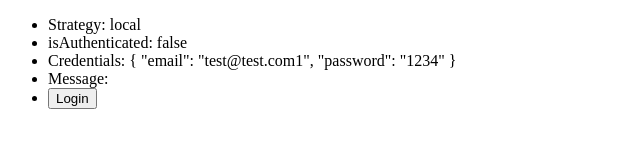
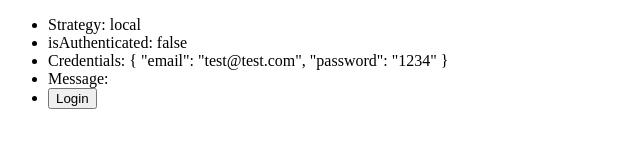
Before and after one commit to metamn/use-auth, a React (Create React App) app: page / in a window 1280 px wide. Shown: the top 160 px of the page, without its empty margins (0-640 px from the left). Built offline with nearby package versions, Linux system fonts and the light colour scheme.

Commit message:
Cleaning up the console:

```diff
--- a/src/components/Log/Log.js
+++ b/src/components/Log/Log.js
@@ -1,16 +1,6 @@
 import React from "react";
 
 import { useAuth } from "./../../hooks";
-
-const credentialsLocalOk = {
-  email: "test@test.com",
-  password: "1234"
-};
-
-const credentialsLocalErr = {
-  email: "test@test.com1",
-  password: "1234"
-};
 
 /**
  * Displays the auth object
@@ -18,7 +8,10 @@ const credentialsLocalErr = {
 const Log = props => {
   const { isAuthenticated, login, logout, strategy, message } = useAuth();
 
-  const credentials = credentialsLocalErr;
+  const credentials = {
+    email: "test@test.com",
+    password: "1234"
+  };
 
   const button = isAuthenticated ? (
     <button onClick={() => logout()}>Logout</button>
--- a/src/hooks/useAuth/strategies/useAuthStrategyLocal/useAuthStrategyLocal.js
+++ b/src/hooks/useAuth/strategies/useAuthStrategyLocal/useAuthStrategyLocal.js
@@ -3,7 +3,7 @@
  *
  * @see useAuthStrategyLocal.md for details
  */
-import React, { useState, useEffect } from "react";
+import { useState } from "react";
 import PropTypes from "prop-types";
 
 /**
@@ -48,7 +48,7 @@ const defaultProps = {
     email: "test@test.com",
     password: "1234"
   },
-  login: ({}) => {
+  login: () => {
     return console.log("Local auth login");
   },
   logout: () => {
@@ -108,4 +108,9 @@ const useAuthStrategyLocal = () => {
   };
 };
 
+/**
+ * Just to remove the console warning ...
+ */
+useAuthStrategyLocal.props = propTypes;
+
 export { useAuthStrategyLocal };
--- a/src/hooks/useAuth/useAuth.js
+++ b/src/hooks/useAuth/useAuth.js
@@ -69,12 +69,16 @@ const useAuthProvider = strategy => {
   switch (strategy) {
     case "local":
       return local;
-      break;
     case "none":
     default:
       return defaultProps;
   }
 };
+
+/**
+ * Just to remove the console warning ...
+ */
+useAuthProvider.props = propTypes;
 
 /**
  * Defines a context where auth is stored and shared
```
